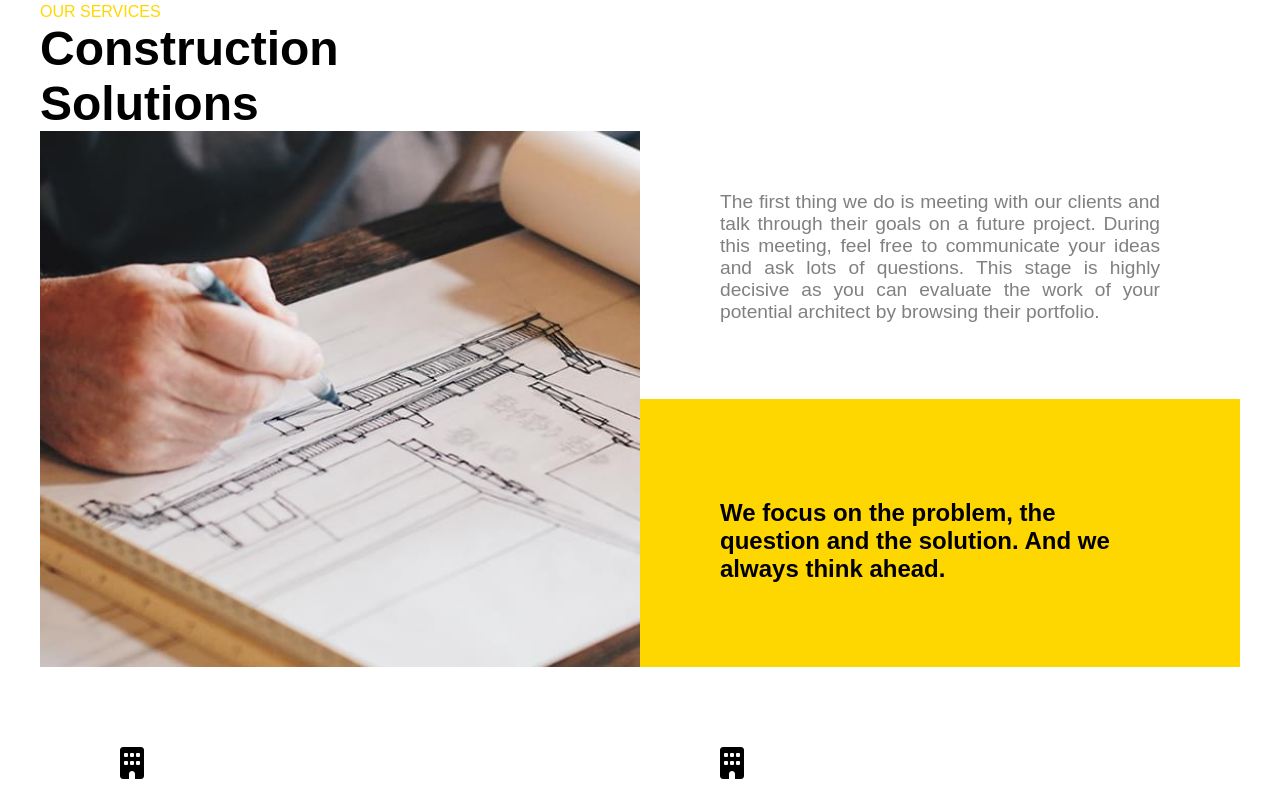
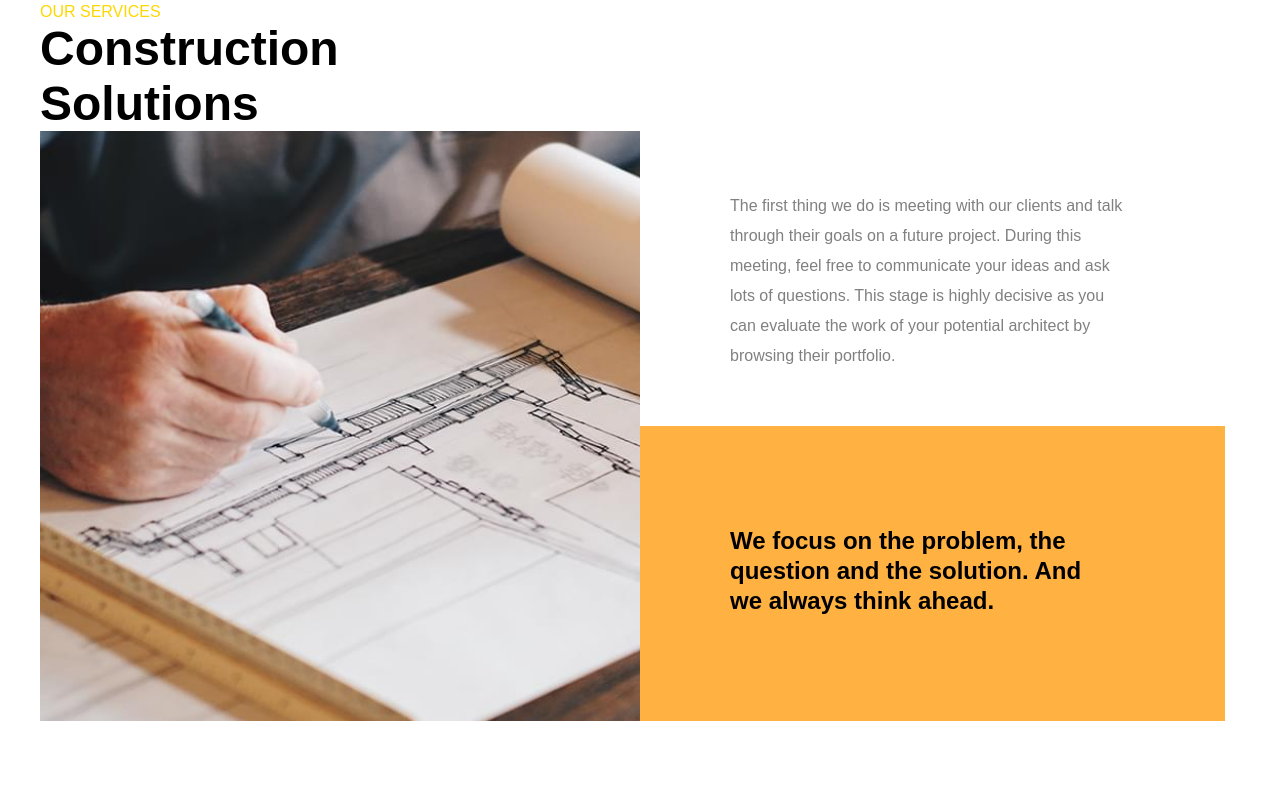
Before and after one commit to PramitBhar/CityScape, a plain HTML site: page index.html in a window 1280 px wide. Shown: the part 897-1693 px from the top of the page. Drawn offline with nearby package versions, Linux system fonts and the light colour scheme.

Commit message:
second commit

```diff
--- a/index.css
+++ b/index.css
@@ -142,11 +142,15 @@
 }
 .image-div{
     background: url(./villa/index-img-01-585x585.jpg) no-repeat center/cover;
+    /* background-size: contain; */
+    object-fit: fill;
     width: 50%;
 
 }
 .text-side{
+    /* padding: 100px 80px; */
     width: 50%;
+    padding-right: 15px;
 }
 .text-side-para-1,.text-side-para-2{
     /* width: 100%; */
@@ -154,17 +158,25 @@
 }
 
 .text-side-para-1{
-    font-size: 1.2rem;
-    padding: 60px 80px;
+    font-size: 1rem;
+    padding:60px 90px;
     color: grey;
-    text-align: justify;
-    /* line-height: 20px; */
+    /* text-align: justify; */
+    line-height: 30px;
+}
+.text-side-para-1 p{
+    width: 400px;
 }
 .text-side-para-2{
-    background-color: gold;
-    padding: 100px 80px;
+    background-color: #ffb142;
+    padding: 100px 90px;
     font-size: 1.5rem;
     font-weight: 600;
+    line-height: 30px;
+}
+.text-side-para-2 p{
+    width: 353px;
+
 }
 
 .solidnav{
--- a/index.html
+++ b/index.html
@@ -135,13 +135,17 @@
                         </div>
                         <div class="text-side">
                             <div class="text-side-para-1">
+                                <p>
                                     The first thing we do is meeting with our clients and talk through their goals on a
                                     future project. During this meeting, feel free to communicate your ideas and ask lots of
                                     questions. This stage is highly decisive as you can evaluate the work of your potential
                                     architect by browsing their portfolio.
+                                </p>
                             </div>
                             <div class="text-side-para-2">
+                                <p>
                                     We focus on the problem, the question and the solution. And we always think ahead.
+                                </p>
                                 </div>
                         </div>
                         <div class="construction-left-container">
```
Lines whose indentation alone changed are shown as unchanged.
